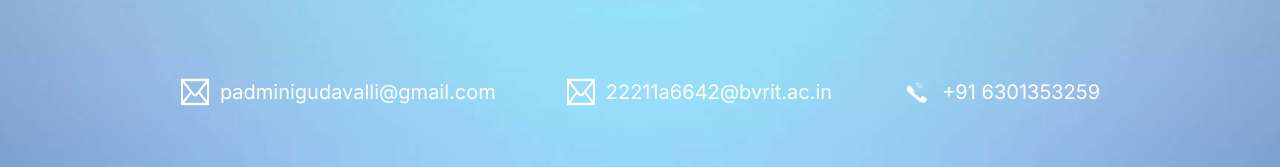
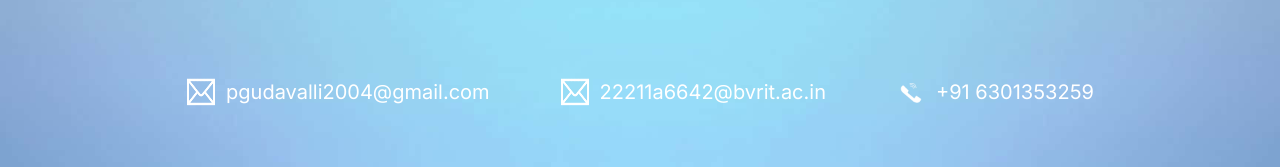
Before and after one commit to PadminiG3404/My-EPortfolio, a plain HTML site: page index.html in a window 1280 px wide. Shown: the part 9853-10020 px from the top of the page. Drawn offline with Linux system fonts and the light colour scheme.

Commit message:
Update index.html

```diff
--- a/index.html
+++ b/index.html
@@ -680,7 +680,7 @@
             <!-- Personal Email -->
             <a class="contact-link" href="mailto:pgudavalli2004@gmail.com">
                 <img src="./assets/icons/mail.png" alt="Email Icon">
-                padminigudavalli@gmail.com
+                pgudavalli2004@gmail.com
             </a>
 
             <!-- University Email -->
```
